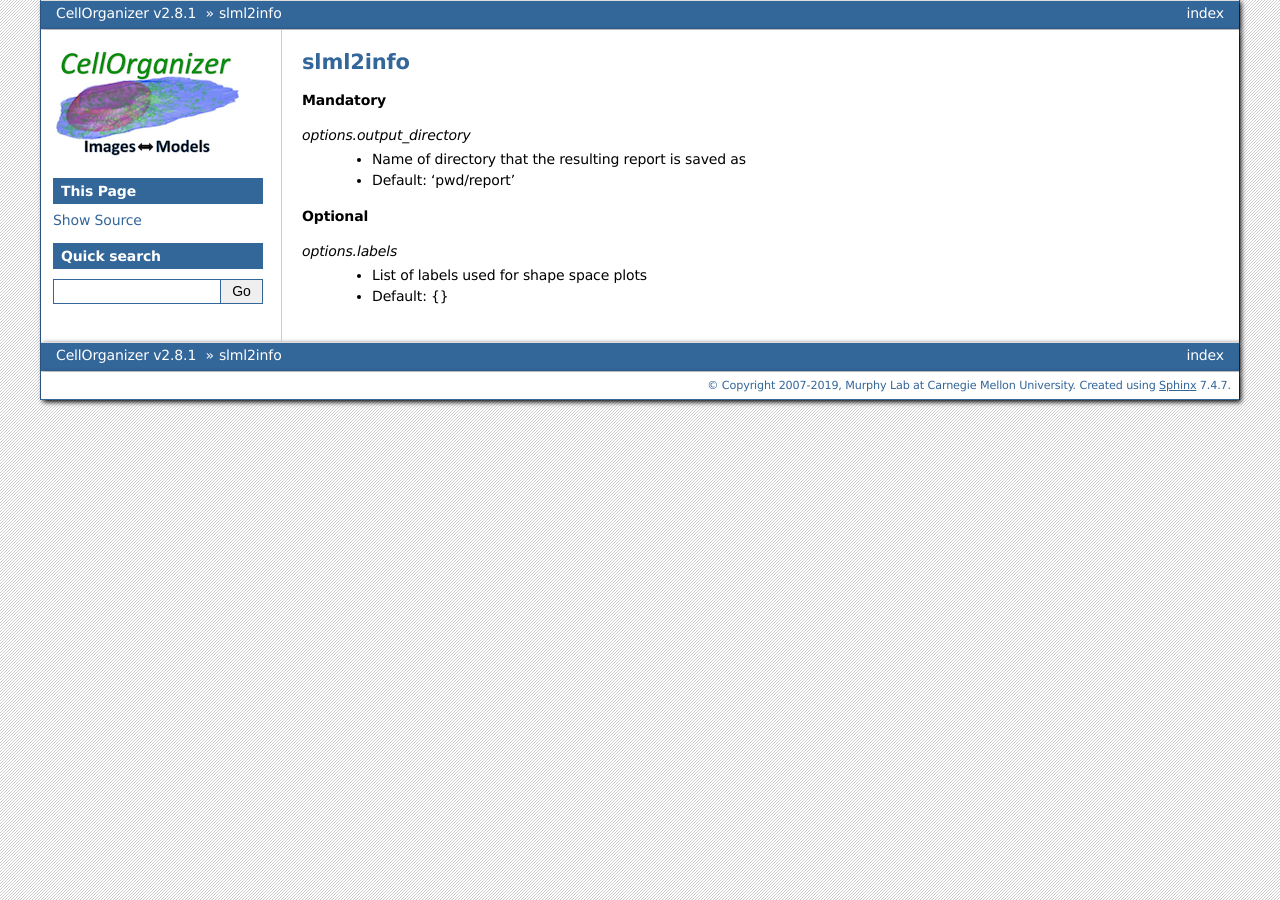
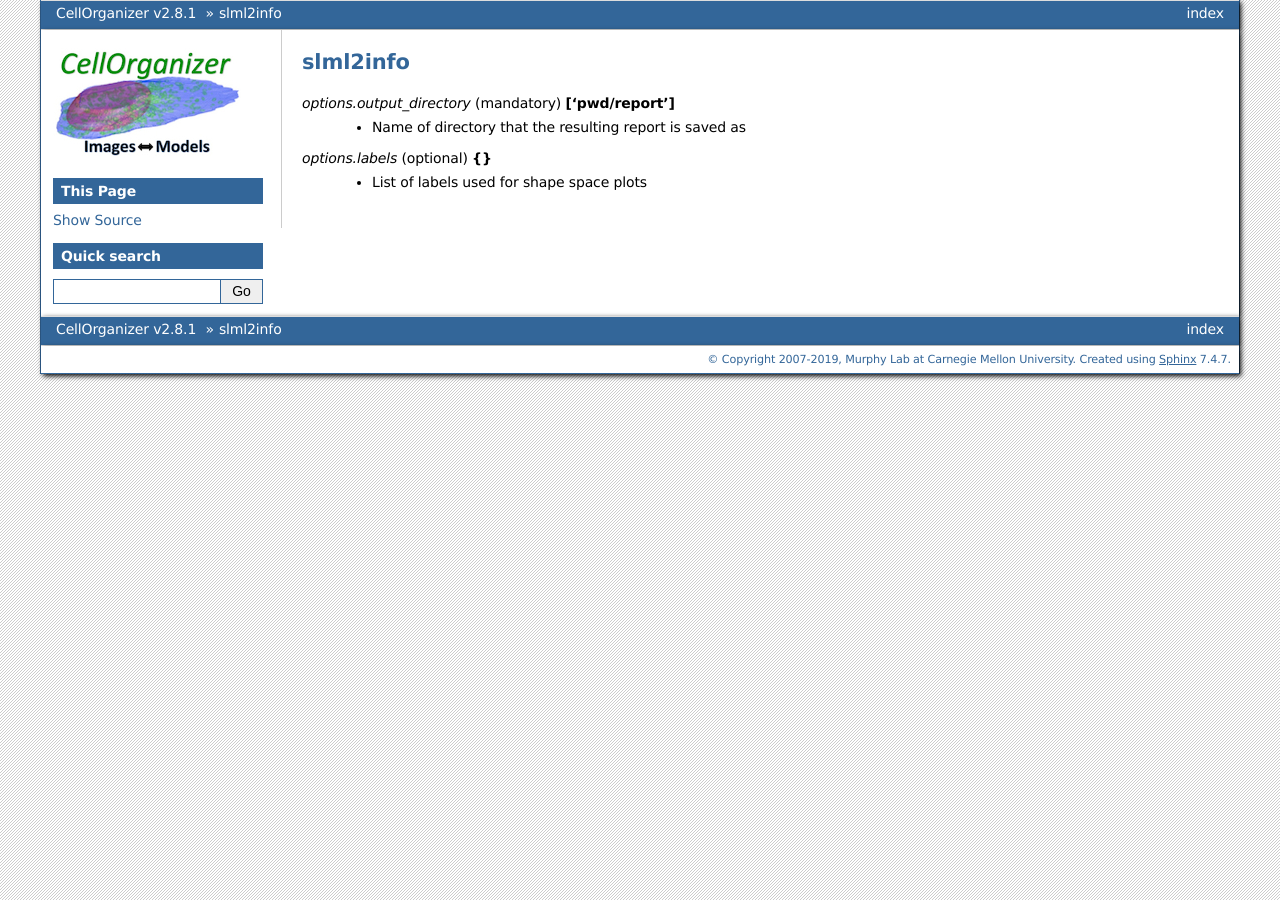
Before and after one commit to murphygroup/cellorganizer-documentation_old, a Sphinx documentation site: the page built from source/chapters/cellorganizer_options/slml2info_options.rst, in a window 1280 px wide. Built offline with Sphinx 7.4.7, drawn with Linux system fonts in a browser that asks for light colours.

Commit message:
Update slml2info_options.rst format updated

```diff
--- a/source/chapters/cellorganizer_options/slml2info_options.rst
+++ b/source/chapters/cellorganizer_options/slml2info_options.rst
@@ -1,13 +1,8 @@
 slml2info
 ********
-**Mandatory**
 
-*options.output_directory*
+*options.output_directory* (mandatory) **['pwd/report']**
   * Name of directory that the resulting report is saved as
-  * Default: 'pwd/report'
 
-**Optional**
-
-*options.labels*
+*options.labels* (optional) **{}**
   * List of labels used for shape space plots
-  * Default: {}
```
